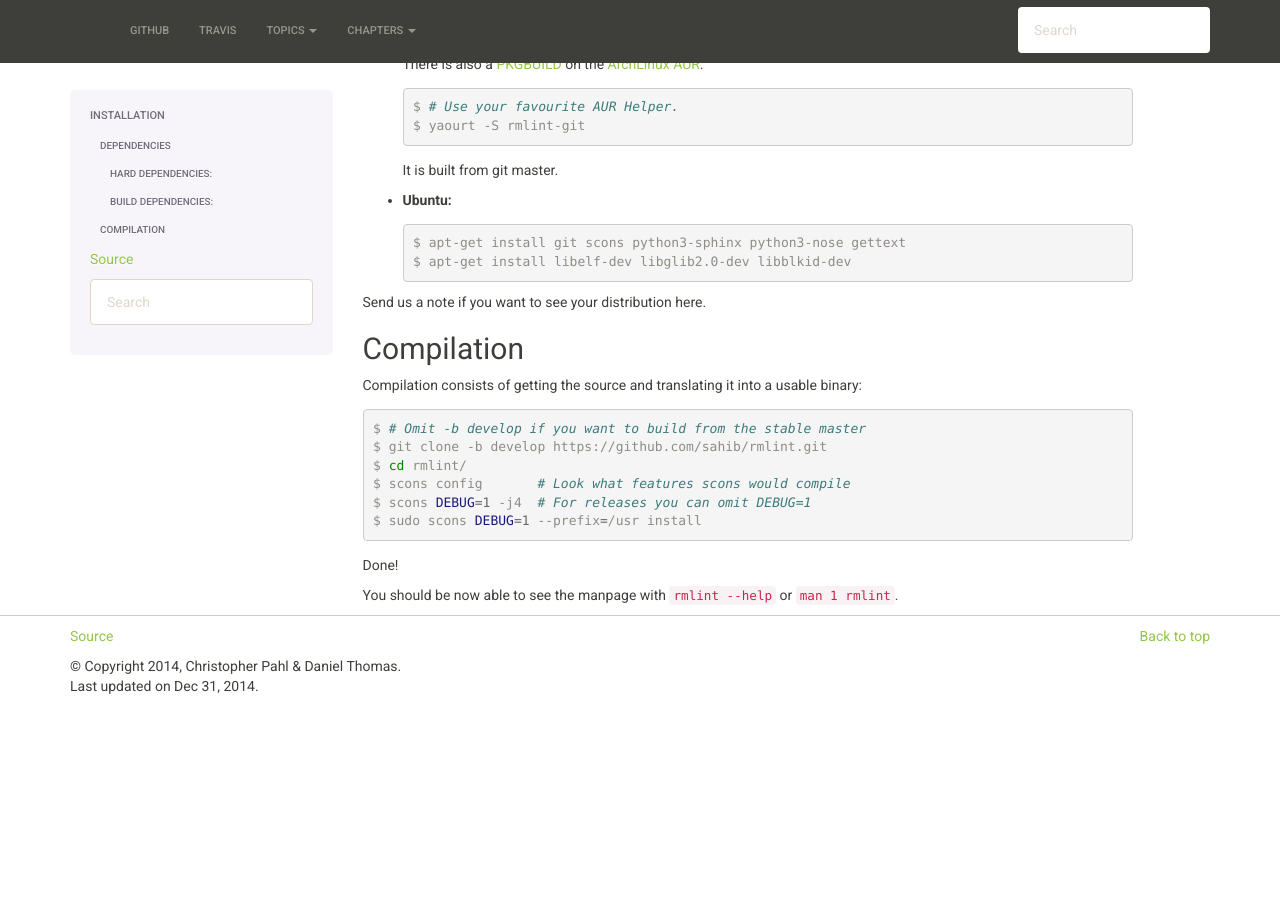
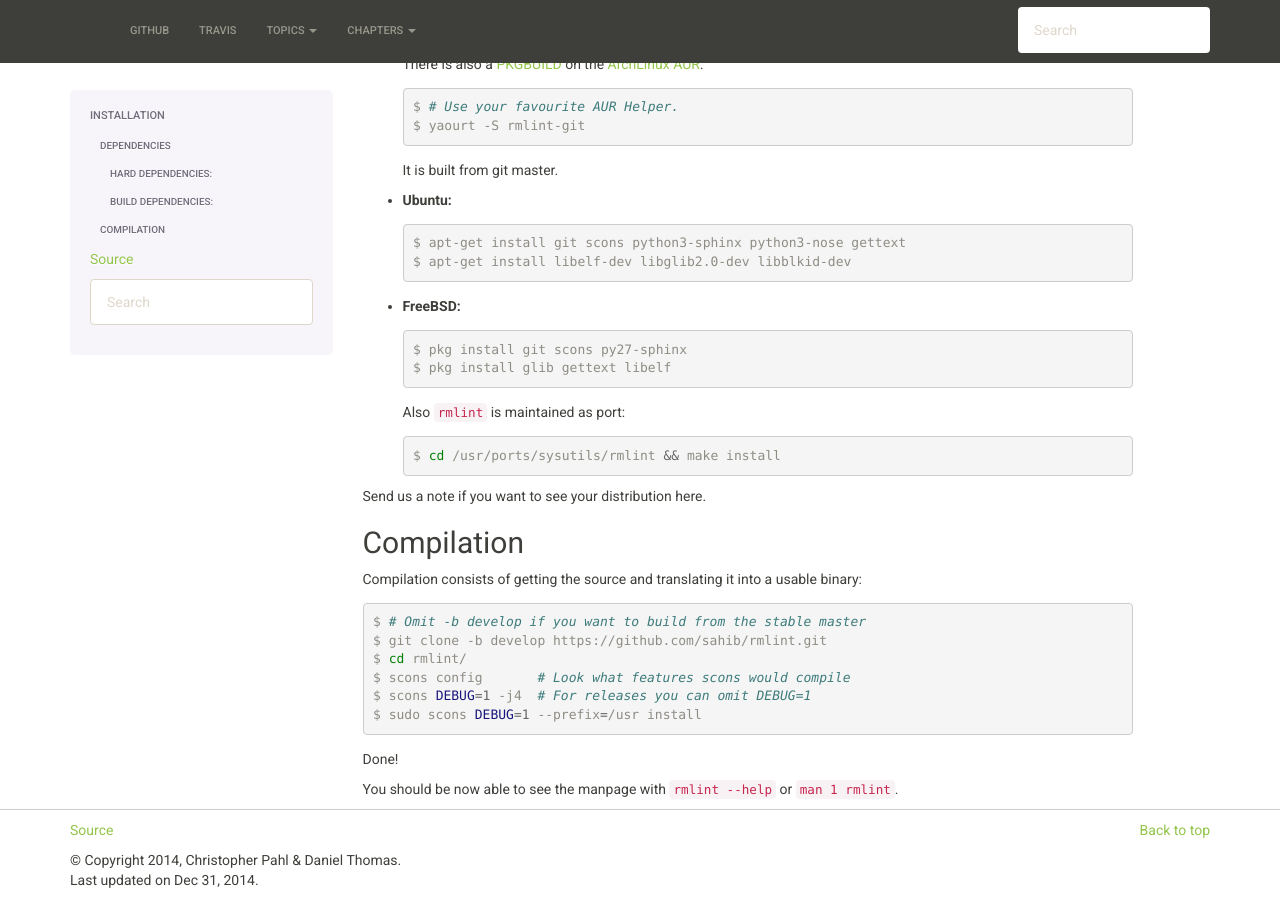
Before and after one commit to sahib/rmlint, a Sphinx documentation site: the page built from docs/install.rst, in a window 1280 px wide and 900 px high, scrolled down 840 px. Built offline with Sphinx 7.4.7, drawn with Linux system fonts in a browser that asks for light colours; before the commit the page ends 1546 px from its top, so only the background shows below that.

Commit message:
docs: add freebsd install instructions

```diff
--- a/docs/install.rst
+++ b/docs/install.rst
@@ -73,6 +73,20 @@ Here's a list of readily prepared commands for known distributions:
     $ apt-get install git scons python3-sphinx python3-nose gettext
     $ apt-get install libelf-dev libglib2.0-dev libblkid-dev
 
+
+* **FreeBSD:**
+
+  .. code-block:: bash
+
+    $ pkg install git scons py27-sphinx
+    $ pkg install glib gettext libelf
+
+  Also ``rmlint`` is maintained as port:
+
+  .. code-block:: bash
+
+    $ cd /usr/ports/sysutils/rmlint && make install
+
 Send us a note if you want to see your distribution here.
 
 Compilation
```
